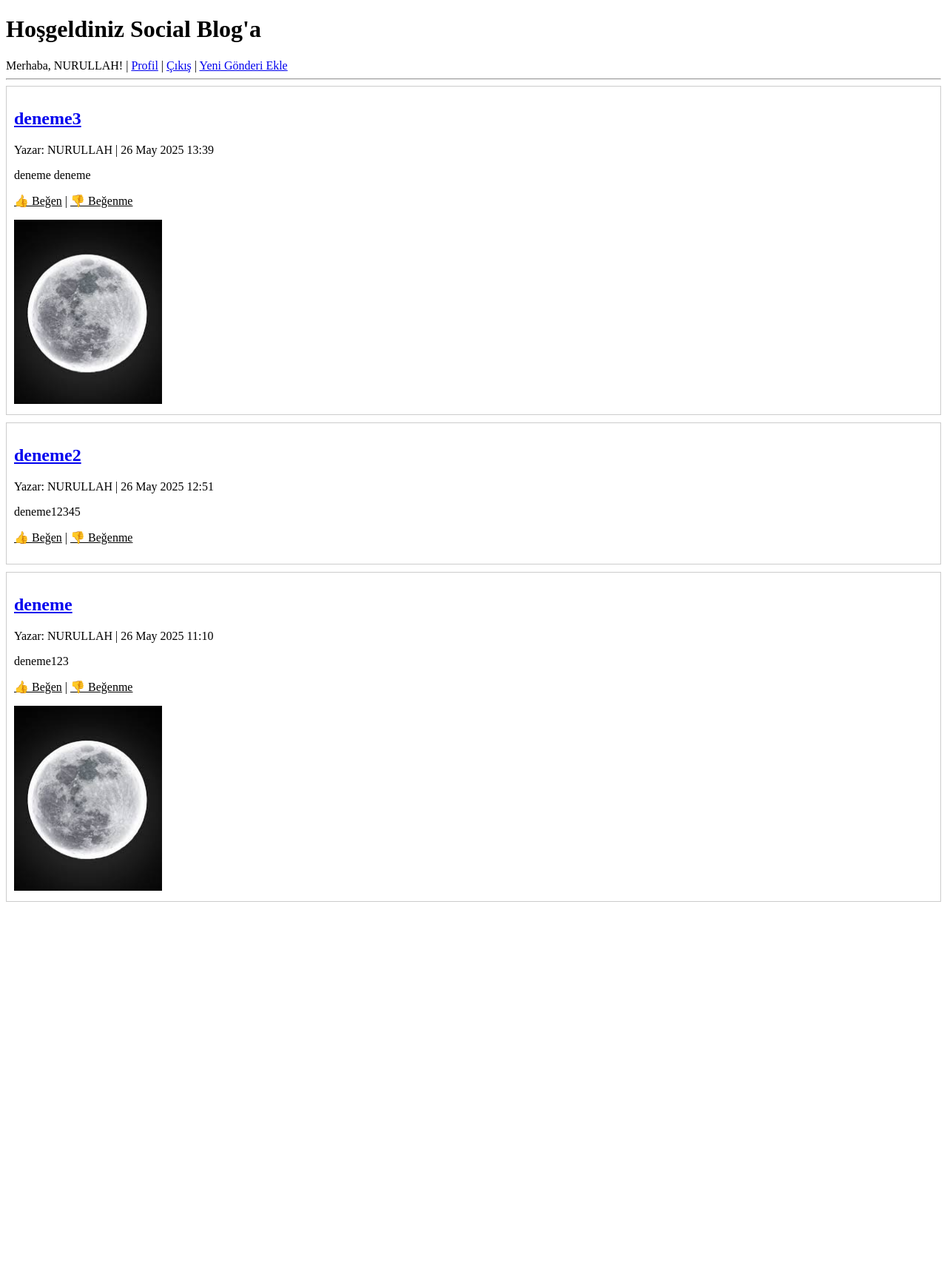
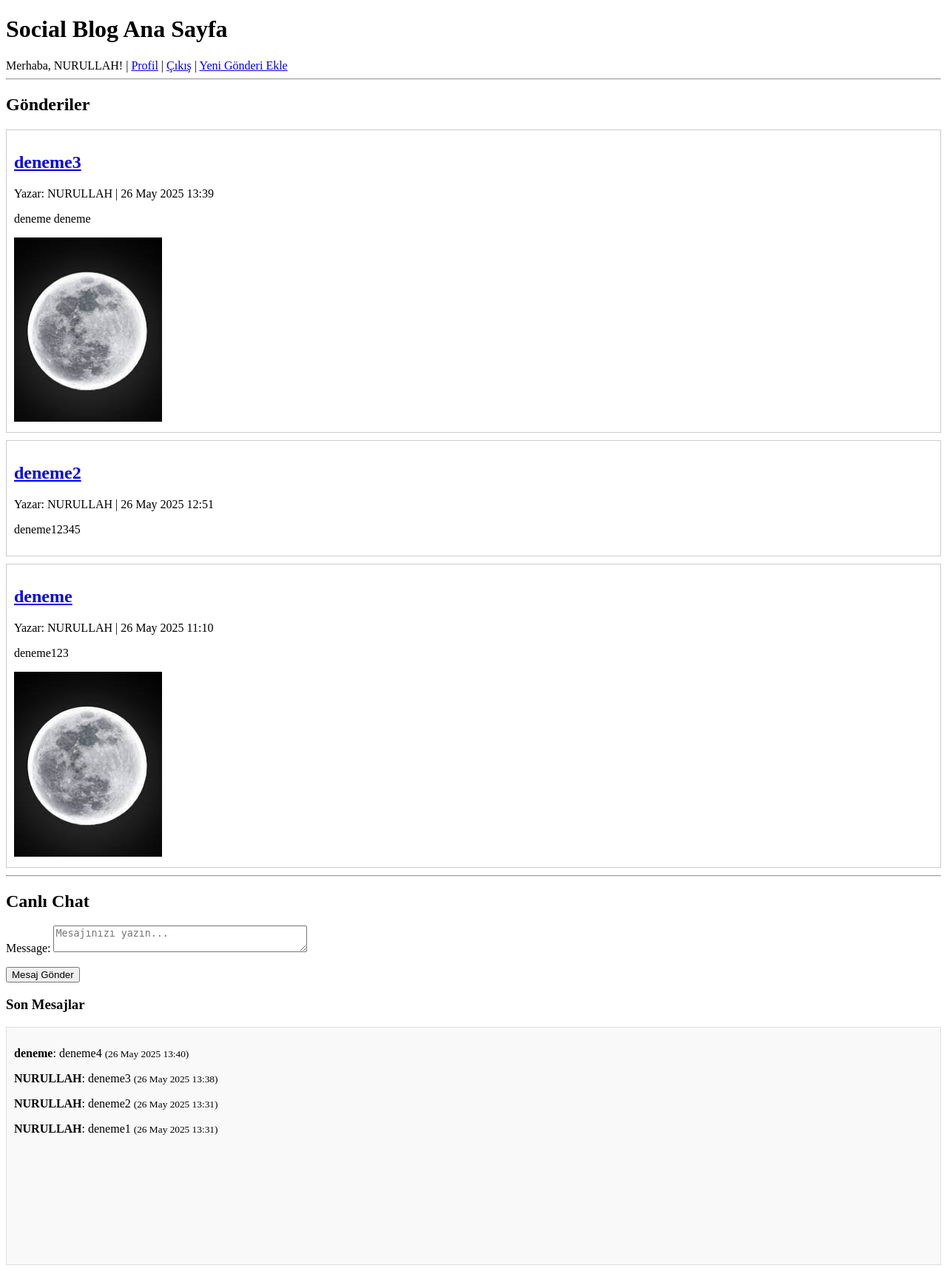
Before and after one commit to Nurullah3461/django-proje, a Django app: page / in a window 1280 px wide. Shown: the whole page at 74% size. Before the commit the page ends 1219 px from the top, so only its background shows below. Run offline with Django 5.2, Linux system fonts and the light colour scheme; a user stored in the database is signed in; data comes from the database, SQL or seed files in the repository; both versions use the stored data as it was after the commit.

Commit message:
canlı chat hazır

```diff
--- a/socialblog/blog/forms.py
+++ b/socialblog/blog/forms.py
@@ -1,5 +1,6 @@
 from django import forms
 from .models import Comment
+from .models import ChatMessage
 
 class CommentForm(forms.ModelForm):
     class Meta:
@@ -8,3 +9,11 @@ class CommentForm(forms.ModelForm):
         widgets = {
             'content': forms.Textarea(attrs={'rows':3, 'placeholder':'Yorumunuzu yazın...'})
         }
+
+class ChatForm(forms.ModelForm):
+    class Meta:
+        model = ChatMessage
+        fields = ['message']
+        widgets = {
+            'message': forms.Textarea(attrs={'rows': 2, 'placeholder': 'Mesajınızı yazın...'})
+        }
--- a/socialblog/blog/models.py
+++ b/socialblog/blog/models.py
@@ -35,3 +35,11 @@ class Comment(models.Model):
 
     def __str__(self):
         return f"{self.user.username} - {self.content[:20]}"
+
+class ChatMessage(models.Model):
+    user = models.ForeignKey(User, on_delete=models.CASCADE)
+    message = models.TextField()
+    timestamp = models.DateTimeField(auto_now_add=True)  # Bu alanın adı 'timestamp'
+
+    def __str__(self):
+        return f"{self.user.username}: {self.message[:20]}"
--- a/socialblog/blog/templates/blog/home.html
+++ b/socialblog/blog/templates/blog/home.html
@@ -4,9 +4,9 @@
     <title>Social Blog Ana Sayfa</title>
 </head>
 <body>
-    <h1>Hoşgeldiniz Social Blog'a</h1>
+    <h1>Social Blog Ana Sayfa</h1>
 
-     {% if user.is_authenticated %}
+    {% if user.is_authenticated %}
         Merhaba, {{ user.username }}! |
         <a href="{% url 'profile' %}">Profil</a> |
         <a href="{% url 'logout' %}">Çıkış</a> |
@@ -18,15 +18,13 @@
 
     <hr>
 
+    <h2>Gönderiler</h2>
+
     {% for post in posts %}
         <div style="border:1px solid #ccc; padding:10px; margin-bottom:10px;">
             <h2><a href="{% url 'post_detail' post.pk %}">{{ post.title }}</a></h2>
             <p>Yazar: {{ post.author.username }} | {{ post.created_at|date:"d M Y H:i" }}</p>
             <p>{{ post.content|truncatechars:150 }}</p>
-            <p>
-        <a href="{% url 'like_post' post.pk 'like' %}" style="color: {% if user_vote == 1 %}green{% else %}black{% endif %};">👍 Beğen</a> |
-        <a href="{% url 'like_post' post.pk 'dislike' %}" style="color: {% if user_vote == -1 %}red{% else %}black{% endif %};">👎 Beğenme</a>
-        </p>
             {% if post.image %}
                 <img src="{{ post.image.url }}" alt="Post resmi" width="200px">
             {% endif %}
@@ -35,5 +33,28 @@
         <p>Henüz hiç gönderi yok.</p>
     {% endfor %}
 
+    <hr>
+
+    <h2>Canlı Chat</h2>
+
+    {% if user.is_authenticated %}
+        <form method="post">
+            {% csrf_token %}
+            {{ chat_form.as_p }}
+            <button type="submit" name="chat_submit">Mesaj Gönder</button>
+        </form>
+    {% else %}
+        <p>Chat için <a href="{% url 'login' %}">giriş yap</a>!</p>
+    {% endif %}
+
+    <h3>Son Mesajlar</h3>
+    <div style="border:1px solid #ddd; padding:10px; height:300px; overflow-y:scroll; background:#f9f9f9;">
+        {% for chat in chats %}
+            <p><b>{{ chat.user.username }}</b>: {{ chat.message }} <small>({{ chat.timestamp|date:"d M Y H:i" }})</small></p>
+        {% empty %}
+            <p>Henüz mesaj yok.</p>
+        {% endfor %}
+    </div>
+
 </body>
 </html>
--- a/socialblog/blog/urls.py
+++ b/socialblog/blog/urls.py
@@ -11,4 +11,5 @@ urlpatterns = [
     path('post/create/', views.post_create, name='post_create'),
     path('post/<int:pk>/', views.post_detail, name='post_detail'),
     path('post/<int:pk>/like/<str:action>/', views.like_post, name='like_post'),
+    path('chat/', views.chat_room, name='chat_room'),
 ]
--- a/socialblog/blog/views.py
+++ b/socialblog/blog/views.py
@@ -7,11 +7,27 @@ from django import forms
 from django.db.models import Sum
 from django.shortcuts import redirect
 from django.db import IntegrityError, transaction
+from .models import ChatMessage
+from .forms import ChatForm
 
 # Ana sayfa
 def home(request):
     posts = Post.objects.all().order_by('-created_at')
-    return render(request, 'blog/home.html', {'posts': posts})
+    chats = ChatMessage.objects.all().order_by('-timestamp')[:20]
+
+    if request.method == 'POST' and 'chat_submit' in request.POST:
+        if request.user.is_authenticated:
+            chat_form = ChatForm(request.POST)
+            if chat_form.is_valid():
+                chat = chat_form.save(commit=False)
+                chat.user = request.user
+                chat.save()
+                return redirect('home')
+        else:
+            return redirect('login')
+    else:
+        chat_form = ChatForm()
+    return render(request, 'blog/home.html', {'posts': posts, 'chat_form': chat_form, 'chats': chats})
 
 # Kayıt olma
 def register(request):
@@ -46,7 +62,15 @@ def logout_view(request):
 # Profil sayfası
 @login_required
 def profile(request):
-    return render(request, 'blog/profile.html')
+    user_posts = Post.objects.filter(author=request.user)  # Bu kullanıcının postlarını al
+    post_count = user_posts.count()  # Kaç postu var
+    total_score = Like.objects.filter(post__author=request.user).aggregate(total=Sum('vote'))['total'] or 0
+
+    return render(request, 'blog/profile.html', {
+        'user_posts': user_posts,
+        'post_count': post_count,
+        'total_score': total_score,
+    })
 
 # Post detay sayfası - yorum ve beğeni özellikleri ile
 def post_detail(request, pk):
@@ -131,3 +155,14 @@ class CommentForm(forms.ModelForm):
         widgets = {
             'content': forms.Textarea(attrs={'rows':3, 'placeholder':'Yorumunuzu yazın...'})
         }
+
+@login_required
+def chat_room(request):
+    messages = ChatMessage.objects.all().order_by('-timestamp')[:30][::-1]  # Son 30 mesajı al, en son gelen üstte
+    if request.method == 'POST':
+        msg = request.POST.get('message')
+        if msg:
+            ChatMessage.objects.create(user=request.user, message=msg)
+            return redirect('chat_room')
+
+    return render(request, 'blog/chat_room.html', {'messages': messages})
```
Also changed, not shown: socialblog/blog/templates/blog/chat_room.html (added, +25 -0 lines), socialblog/blog/templates/blog/profile.html (+16 -4 lines), socialblog/blog/migrations/0004_alter_like_vote_chatmessage.py (added), socialblog/db.sqlite3, socialblog/media/post_images/indir_UmAT5Au.jpeg (added).
